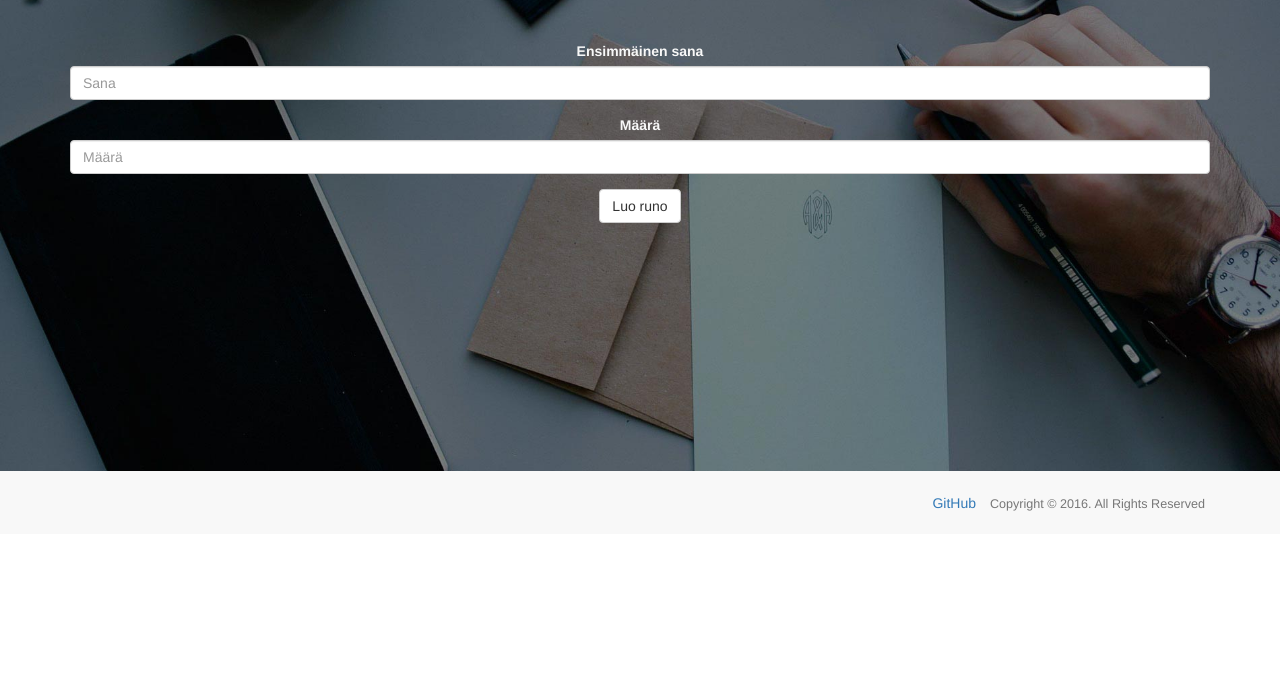
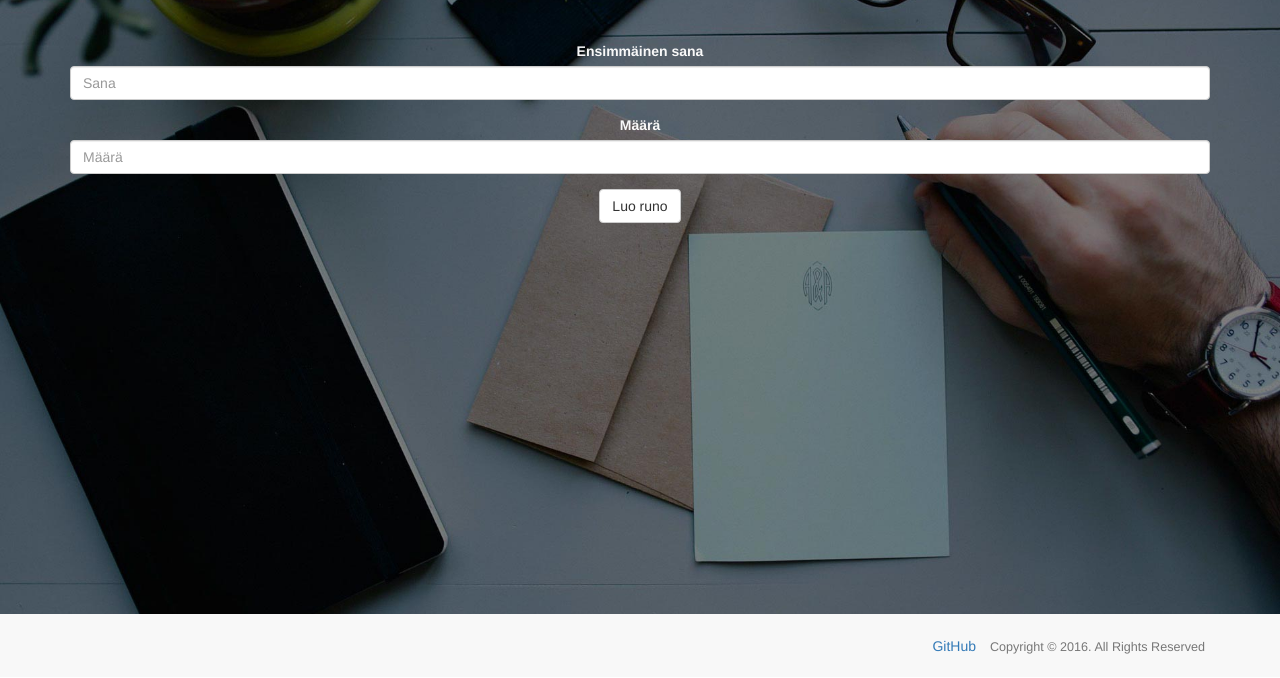
Before and after one commit to rovaniemi/Runous, a plain HTML site: page index.html in a window 1280 px wide. Shown: the part 122-800 px from the top of the page. Drawn offline with Linux system fonts and the light colour scheme.

Commit message:
stylizzz

```diff
--- a/css/grid.css
+++ b/css/grid.css
@@ -17,6 +17,7 @@ h3 {
     color: #f8f8f8;
     background: url(../img/intro-bg.jpg) no-repeat center center;
     background-size: cover;
+    height: 92vh;
 }
 .intro-message {
     position: relative;
```
